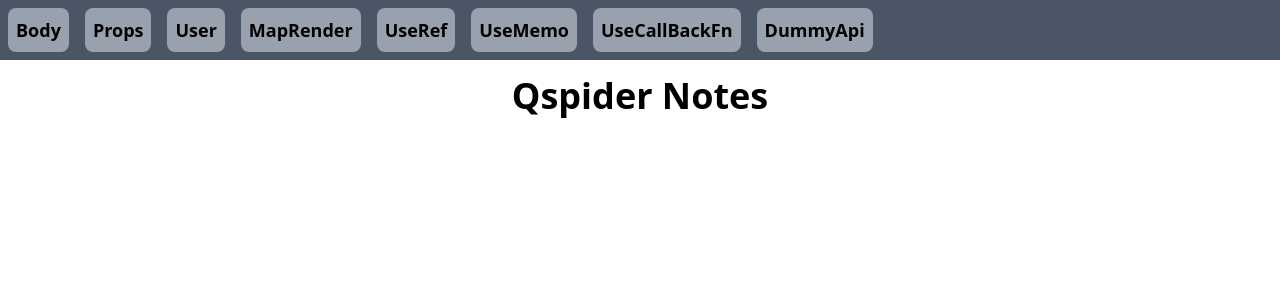
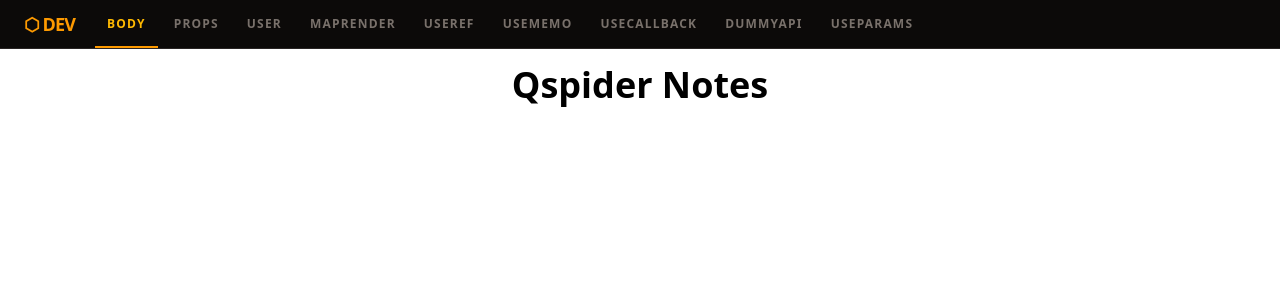
Before and after one commit to dastan132/Notes_react, a React (Vite) app: page / in a window 1280 px wide. Shown: the top 300 px of the page. Built offline with nearby package versions, Linux system fonts and the light colour scheme.

Commit message:
Style Change and useParams

```diff
--- a/src/App.jsx
+++ b/src/App.jsx
@@ -9,7 +9,8 @@ import UseRefExample from "./components/useRef/useRefExmaple";
 import Memo from "./components/useMemo/Memo";
 import UseRef from "./components/useRef/UseRef";
 import CallBackFn from "./components/useCallBack/CallBackFn";
-const JsonDummy = lazy(() => import("./components/useEffect/JsonDummy"))
+import JsonUser from "./components/useEffect/JsonUser";
+const JsonDummy = lazy(() => import("./components/useEffect/JsonDummy"));
 
 const appRouter = createBrowserRouter([
   {
@@ -52,8 +53,14 @@ const appRouter = createBrowserRouter([
       },
       {
         path: "/jsondummy",
-        element: <Suspense fallback={<h1>Loading...</h1>}> <JsonDummy /></Suspense> ,
+        element: (
+          <Suspense fallback={<h1>Loading...</h1>}>
+            {" "}
+            <JsonDummy />{" "}
+          </Suspense>
+        ),
       },
+      { path: "/jsonuser/:id", element: <JsonUser /> },
     ],
   },
 ]);
--- a/src/components/NavBar.jsx
+++ b/src/components/NavBar.jsx
@@ -1,36 +1,51 @@
 import React from "react";
-import Props from "./Props/Props";
-import { Link } from "react-router-dom";
+import { Link, useLocation } from "react-router-dom";
+
+const links = [
+  { to: "/", label: "Body" },
+  { to: "/props", label: "Props" },
+  { to: "/user", label: "User" },
+  { to: "/maprender", label: "MapRender" },
+  { to: "/useRef", label: "UseRef" },
+  { to: "/memo", label: "UseMemo" },
+  { to: "/callback", label: "UseCallback" },
+  { to: "/jsondummy", label: "DummyApi" },
+  { to: "/jsonuser/1", label: "UseParams" },
+];
 
 const NavBar = () => {
+  const { pathname } = useLocation();
+
   return (
-    <div className=" bg-gray-600">
-    <Link to="/">
-        <button className=" m-2 px-2 py-2 bg-gray-400 text-lg font-bold rounded-lg cursor-pointer hover:bg-amber-200 "> Body</button>
-      </Link>
-      <Link to="/props">
-        <button className=" m-2 px-2 py-2 bg-gray-400 text-lg font-bold rounded-lg cursor-pointer hover:bg-amber-200 ">Props</button>
-      </Link>
-      <Link to="/user">
-        <button className=" m-2 px-2 py-2 bg-gray-400 text-lg font-bold rounded-lg cursor-pointer hover:bg-amber-200 ">User</button>
-      </Link>
-      <Link to="/maprender">
-        <button className=" m-2 px-2 py-2 bg-gray-400 text-lg font-bold rounded-lg cursor-pointer hover:bg-amber-200 ">MapRender</button>
-      </Link>
-      <Link to="/useRef">
-        <button className=" m-2 px-2 py-2 bg-gray-400 text-lg font-bold rounded-lg cursor-pointer hover:bg-amber-200 ">UseRef</button>
-      </Link>
-      <Link to="/memo">
-        <button className=" m-2 px-2 py-2 bg-gray-400 text-lg font-bold rounded-lg cursor-pointer hover:bg-amber-200 ">UseMemo</button>
-      </Link>
-      <Link to="/callback">
-        <button className=" m-2 px-2 py-2 bg-gray-400 text-lg font-bold rounded-lg cursor-pointer hover:bg-amber-200 ">UseCallBackFn</button>
-      </Link>
-      <Link to="/jsondummy">
-        <button className=" m-2 px-2 py-2 bg-gray-400 text-lg font-bold rounded-lg cursor-pointer hover:bg-amber-200 ">DummyApi</button>
-      </Link>
+    <nav className="bg-stone-950 border-b border-stone-800 px-6 py-0 flex items-center gap-1 overflow-x-auto">
+      {/* Logo mark */}
+      <span className="text-amber-500 font-black text-lg tracking-tighter mr-4 shrink-0">
+        ⬡ DEV
+      </span>
 
-    </div>
+      {links.map(({ to, label }) => {
+        const isActive =
+          pathname === to || (to !== "/" && pathname.startsWith(to));
+        return (
+          <Link key={to} to={to}>
+            <button
+              className={`relative px-3 py-4 text-xs font-semibold tracking-widest uppercase transition-colors duration-200 whitespace-nowrap
+                ${
+                  isActive
+                    ? "text-amber-400"
+                    : "text-stone-500 hover:text-stone-200"
+                }`}
+            >
+              {label}
+              {/* Active underline */}
+              {isActive && (
+                <span className="absolute bottom-0 left-0 w-full h-0.5 bg-amber-500" />
+              )}
+            </button>
+          </Link>
+        );
+      })}
+    </nav>
   );
 };
 
--- a/src/components/useEffect/Context.js
+++ b/src/components/useEffect/Context.js
@@ -1,2 +1,3 @@
 export const JSON_API = "https://dummyjson.com/products?limit=200";
 export const JSON_API_CAT = "https://dummyjson.com/products/categories";
+export const JSON_API_USER = (id) => `https://dummyjson.com/users/${id}`;
--- /dev/null
+++ b/src/components/useEffect/JsonUser.jsx
@@ -0,0 +1,68 @@
+import React, { useState } from "react";
+import useUserApi from "./useUserApi";
+import { useNavigate, useParams } from "react-router-dom";
+
+const JsonUser = () => {
+  const { id } = useParams();
+  const user = useUserApi(id);
+  const [inputId, setInputId] = useState(id || "");
+  const navigate = useNavigate();
+  const handleClick = () => {
+    if (inputId) navigate(`/jsonuser/${inputId}`);
+  };
+  const handleUser = (e) => {
+    setInputId(e.target.value);
+  };
+
+  if (!user) return <h2>Error</h2>;
+  return (
+    <div className="min-h-screen bg-stone-950 flex items-center justify-center p-8">
+  <div className="w-full max-w-md">
+
+    {/* Search Bar */}
+    <div className="flex gap-2 mb-8">
+      <input
+        value={inputId}
+        onChange={handleUser}
+        placeholder="Enter user ID..."
+        className="flex-1 bg-transparent border border-amber-500/50 focus:border-amber-400 outline-none text-amber-100 placeholder-stone-600 px-1 py-2 text-sm tracking-widest transition-colors duration-300"
+      />
+      <button
+        onClick={handleClick}
+        className="px-5 py-2 bg-amber-500 hover:bg-amber-400 text-stone-950 text-xs font-black tracking-widest uppercase transition-all duration-200 hover:scale-105 active:scale-95"
+      >
+        Search
+      </button>
+    </div>
+
+    {/* User Card */}
+    <div className="relative border border-stone-800 bg-stone-900/60 backdrop-blur p-8">
+      {/* Accent line */}
+      <div className="absolute top-0 left-0 w-16 h-0.5 bg-amber-500" />
+
+      <div className="mb-1 text-stone-600 text-xs tracking-[0.3em] uppercase">
+        User Profile
+      </div>
+
+      <h2 className="text-3xl font-black text-amber-100 tracking-tight mb-6">
+        {user?.firstName} <span className="text-amber-500">{user?.lastName}</span>
+      </h2>
+
+      <div className="space-y-3 border-t border-stone-800 pt-5">
+        <div className="flex items-center gap-3">
+          <span className="text-stone-600 text-xs tracking-widest w-14 uppercase">Email</span>
+          <span className="text-stone-300 text-sm">{user?.email}</span>
+        </div>
+        <div className="flex items-center gap-3">
+          <span className="text-stone-600 text-xs tracking-widest w-14 uppercase">Phone</span>
+          <span className="text-stone-300 text-sm">{user?.phone}</span>
+        </div>
+      </div>
+    </div>
+
+  </div>
+</div>
+  );
+};
+
+export default JsonUser;
--- /dev/null
+++ b/src/components/useEffect/useUserApi.js
@@ -0,0 +1,22 @@
+import React, { useEffect, useState } from "react";
+import { JSON_API_USER } from "./Context";
+
+const useUserApi = (id) => {
+  const [user, setUser] = useState(null);
+  useEffect(() => {
+    if (!id) return;
+    const userData = async () => {
+      try {
+        const responce = await fetch(JSON_API_USER(id));
+        const data = await responce.json();
+        setUser(data);
+      } catch (error) {
+        console.log(error);
+      }
+    };
+    userData();
+  }, [id]);
+  return user;
+};
+
+export default useUserApi;
```
